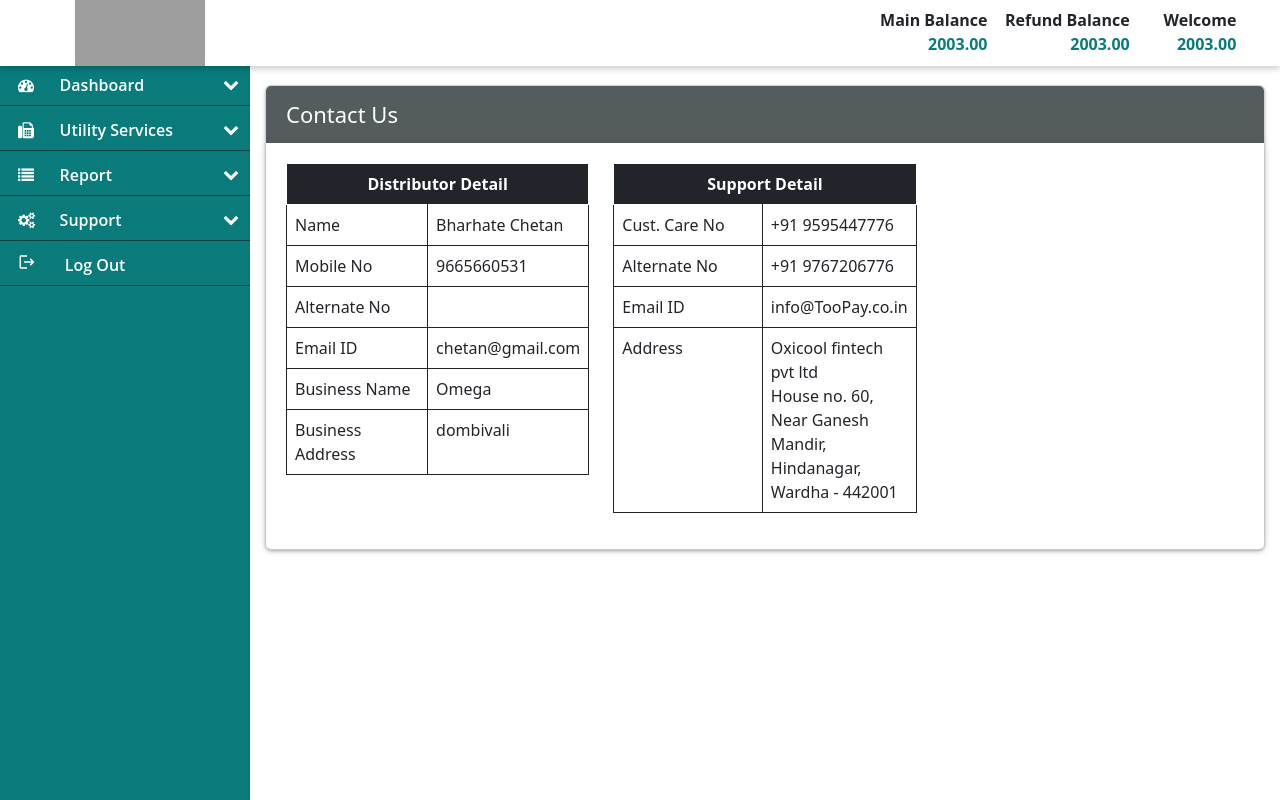
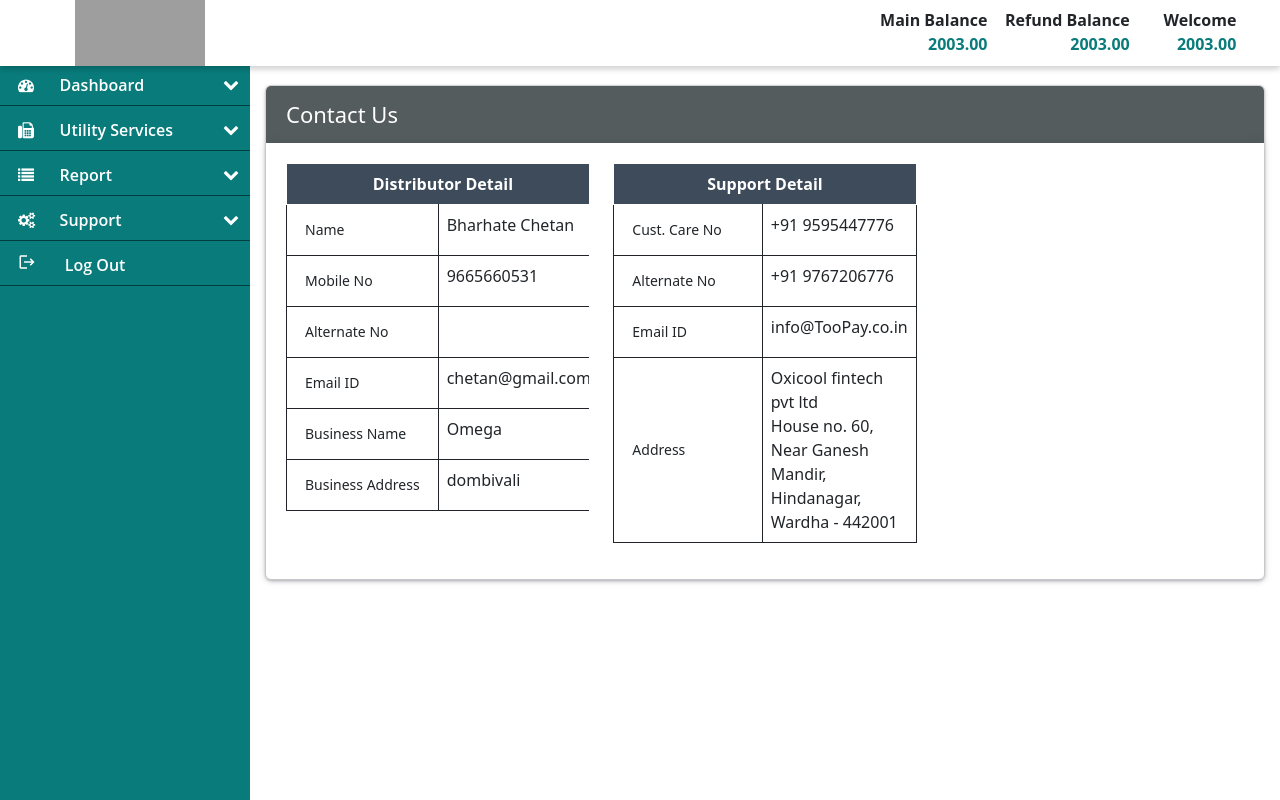
Before and after one commit to praveen-jetcode/Toopay-application, a Next.js app: page /Support/Contact in a window 1280 px wide. Built offline with nearby package versions, Linux system fonts and the light colour scheme; grey boxes are pictures that could not be loaded.

Commit message:
css import

```diff
--- a/pages/Support/Complaints.tsx
+++ b/pages/Support/Complaints.tsx
@@ -1,5 +1,5 @@
 import { Card } from "../components/Card";
-import "../../styles/complaints.module.css";
+import "../../styles/Support/Complaints.module.css";
 
  const Complaints = () => {
   return (
--- a/pages/Support/Contact.tsx
+++ b/pages/Support/Contact.tsx
@@ -1,5 +1,5 @@
 import { Card } from "../components/Card";
-import "../../styles/Contact.module.css";
+import "../../styles/Support/Contact.module.css";
 
 const Contact = () => {
     return (
--- a/pages/Support/Support.tsx
+++ b/pages/Support/Support.tsx
@@ -1,5 +1,5 @@
 import { Card } from "../components/Card";
-import "../../styles/Support.module.css";
+import "../../styles/Support/Support.module.css";
 
 const Support = () => {
     return (
--- a/styles/globals.css
+++ b/styles/globals.css
@@ -5,12 +5,14 @@
 @import "../styles/Dashboard/Myprofile.module.css";
 @import "../styles/Dashboard/Changepassword.module.css";
 @import "../styles/Dashboard/Mydashboard.module.css";
-@import "../styles/Support/complaints.module.css";
+@import "../styles/Support/Complaints.module.css";
 @import "../styles/Constant.css";
 @import "../styles/Report/TdsLetter.module.css";
 @import "../styles/Report/Merchant.module.css";
 @import "../styles/Loginpage.module.css";
 @import "../styles/Report/GstTable.module.css";
+@import "../styles/Support/Contact.module.css";
+@import "../styles/Support/Support.module.css";
 
 /*  */
 
```
Also changed, not shown: styles/Support/Contact.module.css (renamed from styles/Contact.module.css), styles/Support/Support.module.css (renamed from styles/Support.module.css).
